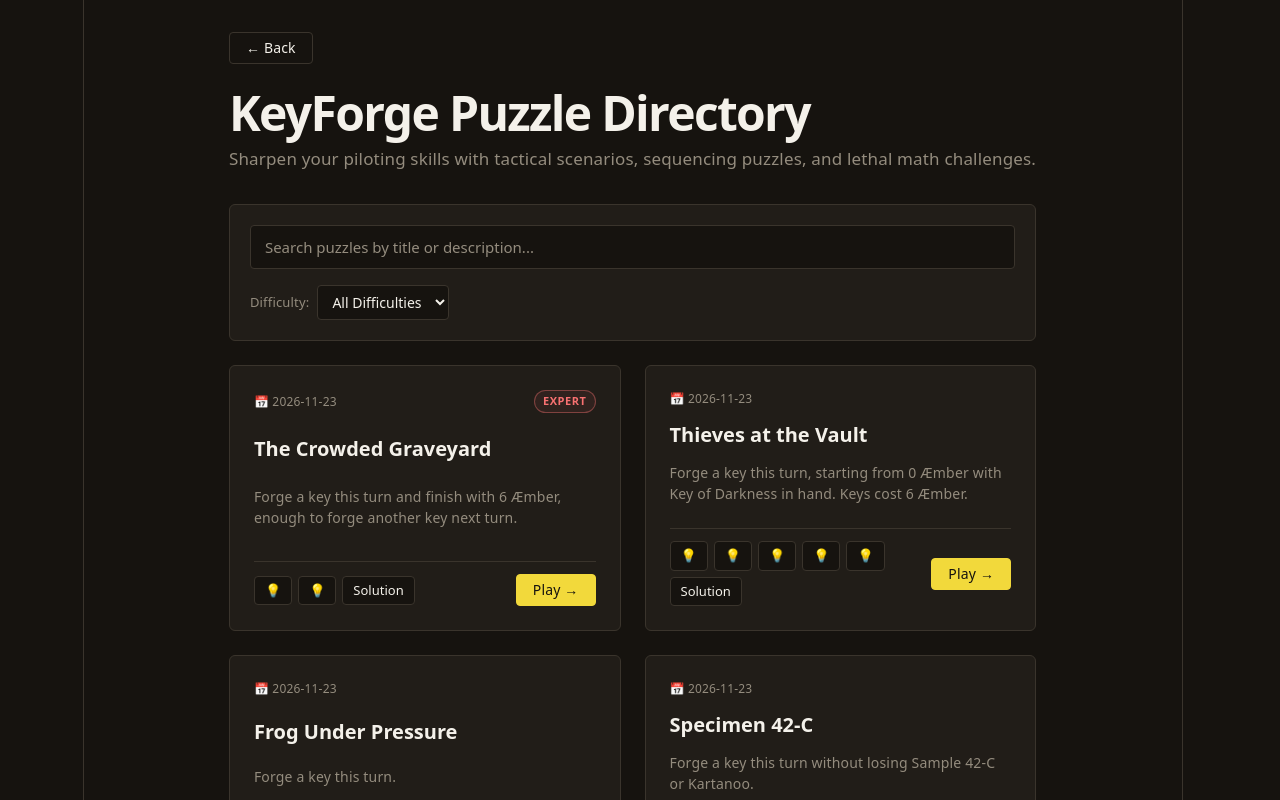
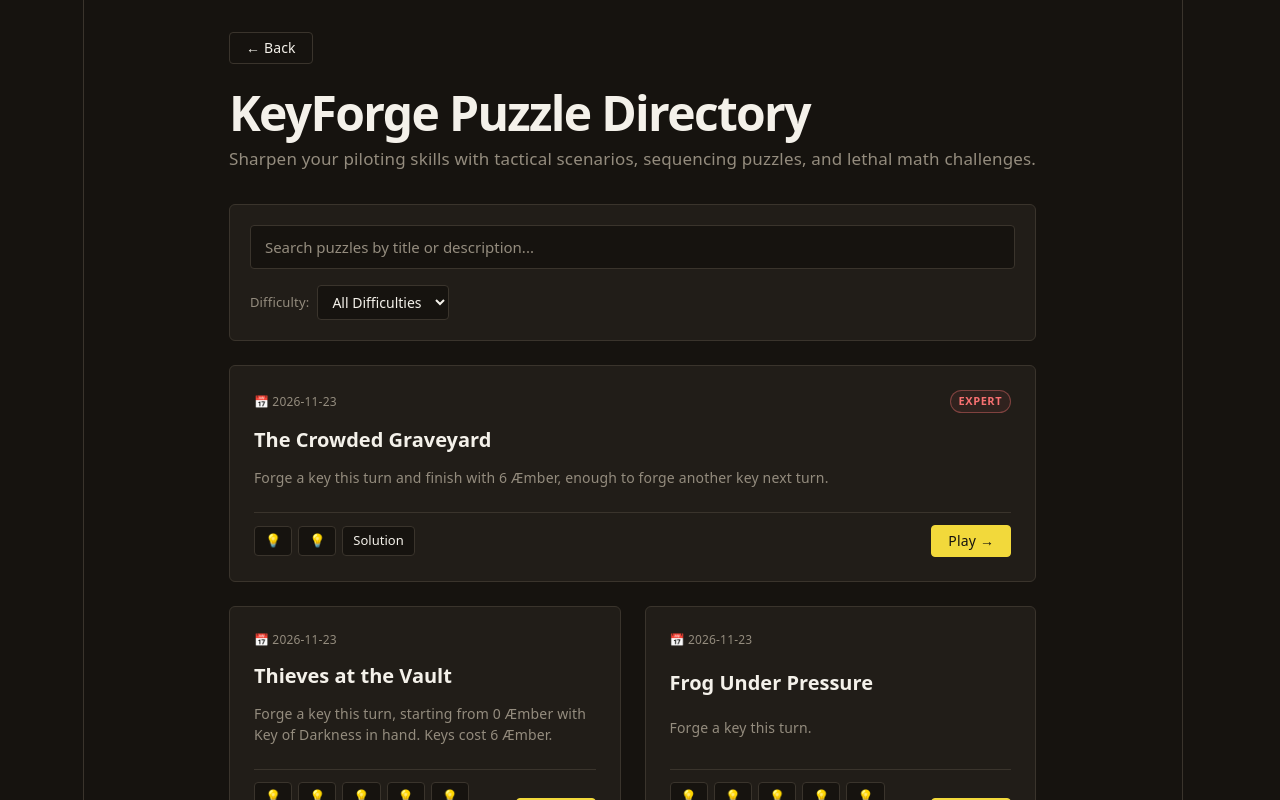
Before and after one commit to camzach/brainforge, a React (Vite) app: page /puzzles in a window 1280 px wide. Shown: the top 800 px of the page. Built offline with nearby package versions, Linux system fonts and the light colour scheme; a web font is replaced by a local one.

Commit message:
feature the newest puzzle

```diff
--- a/src/routes/puzzles/PuzzleDirectoryScreen.tsx
+++ b/src/routes/puzzles/PuzzleDirectoryScreen.tsx
@@ -7,7 +7,13 @@ import { getPlayUrl } from "./encode";
 
 type Reveal = number | "solution" | null;
 
-function PuzzleCard({ puzzle }: { puzzle: KeyforgePuzzle }) {
+function PuzzleCard({
+  puzzle,
+  featured,
+}: {
+  puzzle: KeyforgePuzzle;
+  featured?: boolean;
+}) {
   // Which hint (by index) or the solution is open. Only one at a time.
   const [open, setOpen] = useState<Reveal>(null);
   // How many solution steps have been revealed so far.
@@ -17,7 +23,9 @@ function PuzzleCard({ puzzle }: { puzzle: KeyforgePuzzle }) {
   const { hints, solution } = puzzle;
 
   return (
-    <div className={styles.puzzleCard}>
+    <div
+      className={`${styles.puzzleCard} ${featured ? styles.featured : ""}`}
+    >
       <div className={styles.puzzleCardTop}>
         <span className={styles.puzzleDate}>📅 {puzzle.publishedAt}</span>
         {puzzle.difficulty && (
@@ -112,6 +120,10 @@ export function PuzzleDirectoryScreen() {
   const [searchTerm, setSearchTerm] = useState("");
   const [difficultyFilter, setDifficultyFilter] = useState<string>("all");
   const puzzles = puzzlesDirectoryRoute.useLoaderData();
+  // Newest first; the newest puzzle is featured. Ties keep their original order.
+  const sorted = [...puzzles].sort((a, b) =>
+    b.publishedAt.localeCompare(a.publishedAt),
+  );
 
   return (
     <div className={styles.container}>
@@ -156,8 +168,8 @@ export function PuzzleDirectoryScreen() {
       </div>
 
       <div className={styles.puzzleGrid}>
-        {puzzles.map((puzzle) => (
-          <PuzzleCard key={puzzle.id} puzzle={puzzle} />
+        {sorted.map((puzzle, i) => (
+          <PuzzleCard key={puzzle.id} puzzle={puzzle} featured={i === 0} />
         ))}
 
         {puzzles.length === 0 && (
--- a/src/routes/puzzles/puzzles.module.css
+++ b/src/routes/puzzles/puzzles.module.css
@@ -112,6 +112,10 @@
   transition:
     transform var(--transition),
     border-color var(--transition);
+}
+
+.puzzleCard.featured {
+  grid-column: 1 / -1;
 }
 
 .puzzleCard:hover {
```
